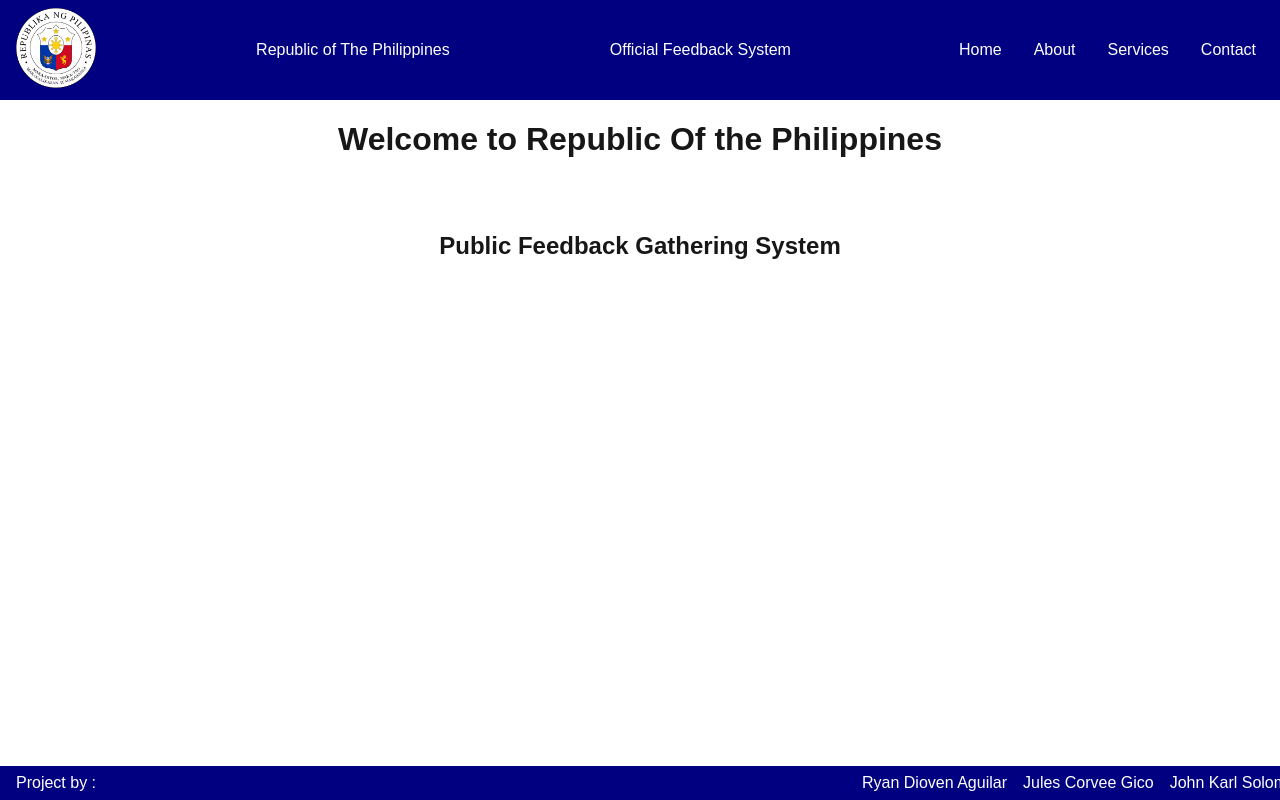
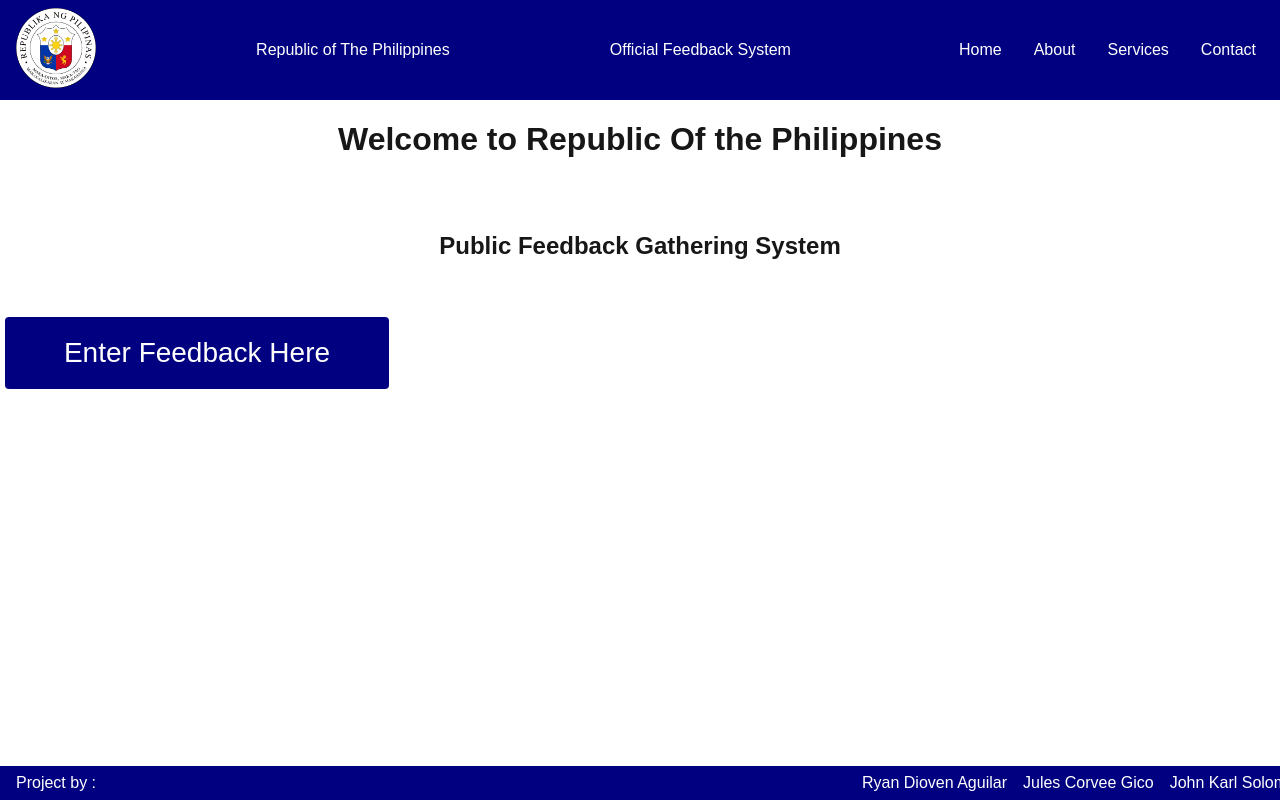
Before and after one commit to Telly-McGuire/feedback-systems-finals, a Next.js app: page / in a window 1280 px wide. Built offline with nearby package versions, Linux system fonts and the light colour scheme.

Commit message:
added button

```diff
--- a/app/globals.css
+++ b/app/globals.css
@@ -9,6 +9,7 @@
   --cta-bg: #0044cc;
   --cta-text: white;
 }
+
 
 html,body {
   max-width: 100vw;
@@ -78,6 +79,7 @@
   text-align: center;
 }
 
+
 footer {
   background-color: var(--nav-bg);
   color: var(--nav-text);
@@ -102,3 +104,56 @@
 footer ul li {
   display: inline;
 }
+
+button {
+  display: inline-block;
+  border-radius: 4px;
+  background-color: navy;
+  border: none;
+  color: #FFFFFF;
+  text-align: center;
+  font-size: 28px;
+  padding: 20px;
+  width: 30%;
+  transition: all 0.5s;
+  cursor: pointer;
+  margin: 5px;
+  text-decoration: none; /* For anchor tag styling */
+}
+
+button span {
+  cursor: pointer;
+  display: inline-block;
+  position: relative;
+  transition: 0.5s;
+}
+
+button span:after {
+  content: '\00bb';
+  position: absolute;
+  opacity: 0;
+  top: 0;
+  right: -20px;
+  transition: 0.5s;
+}
+
+button:hover span {
+  padding-right: 25px;
+}
+
+button:hover span:after {
+  opacity: 1;
+  right: 0;
+}
+
+button a{
+  color: var(--background);
+}
+
+center {
+  position: absolute;
+  top: 50%;
+  left: 50%;
+  transform: translate(-50%, -50%);
+  text-align: center; /* Ensures content inside is centered */
+}
--- a/app/page.js
+++ b/app/page.js
@@ -34,7 +34,13 @@
 
         <h1 style={{textAlign:"center"}}>Welcome to Republic Of the Philippines</h1>
         <h2 style={{textAlign:"center"}}> Public Feedback Gathering System</h2>
-
+        <div className={styles.center}>
+          <button className={styles.button}>
+            <a href="#Link">
+              <span>Enter Feedback Here</span>
+            </a>
+          </button>
+        </div>
       </main>
 
       <footer className={styles.footer}>
```
